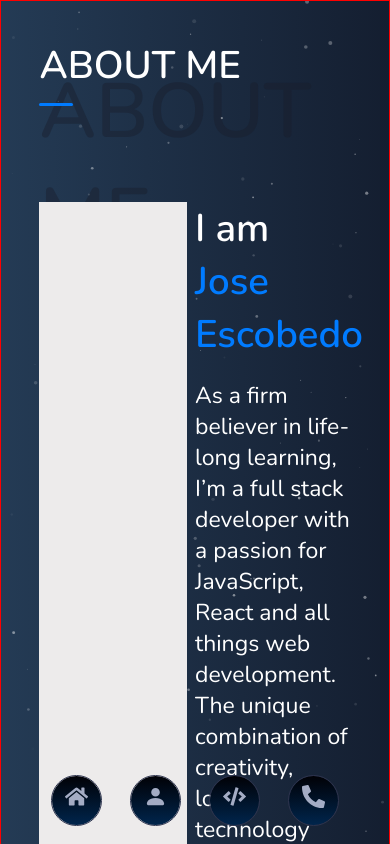
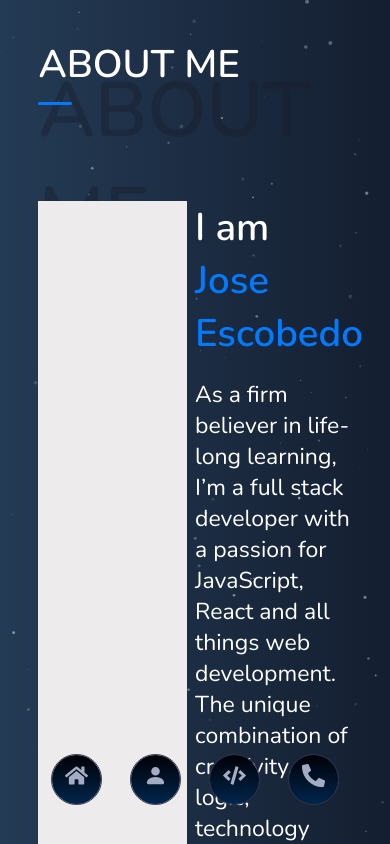
Before and after one commit to Jose-Escobedo/Portfolio-Website, a React (Create React App) app: page /about in a window 390 px wide. Shown: the top 844 px of the page. Built offline with nearby package versions, Linux system fonts and the light colour scheme.

Commit message:
padding media query icon nav contact

```diff
--- a/src/components/Navigation/NavigationElements.js
+++ b/src/components/Navigation/NavigationElements.js
@@ -87,7 +87,8 @@ export const NavigationStyled = styled.nav`
       flex-direction: row;
       justify-content: space-evenly;
       width: 100%;
-      padding: 0.5em 1em;
+      padding: 1.4em 1em;
+
       li {
         &:hover .icon_title {
           display: none;
--- a/src/styles/Layouts.js
+++ b/src/styles/Layouts.js
@@ -5,7 +5,6 @@ export const MainLayout = styled.div`
 
   @media screen and (max-width: 480px) {
     padding: 2rem;
-    border: 1px solid red;
     width: 100%;
   }
 `;
```
